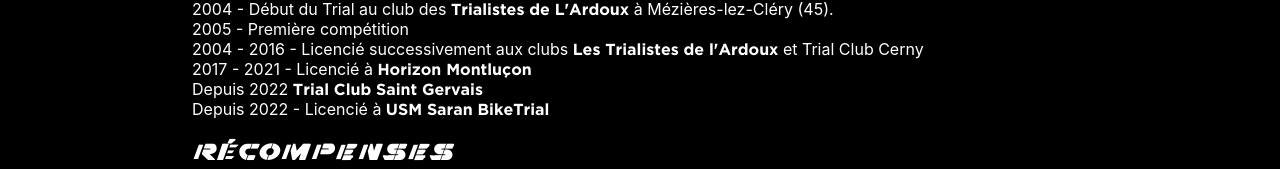
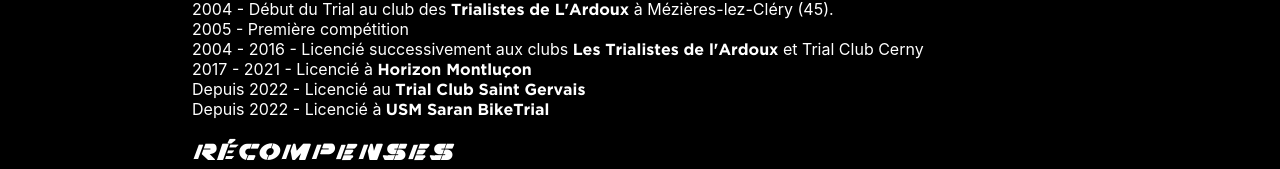
Before and after one commit to LouisGrillon/PerfLouisGrillon, a React (Vite) app in the folder perflouisgrillon/: page /about in a window 1280 px wide. Shown: the part 331-500 px from the top of the page. Built offline with nearby package versions, Linux system fonts and the light colour scheme; no server answers; a web font is replaced by a local one.

Commit message:
Update About.jsx

```diff
--- a/perflouisgrillon/src/Components/About/About.jsx
+++ b/perflouisgrillon/src/Components/About/About.jsx
@@ -24,7 +24,7 @@ function About() {
                 <span className='description'>2005 - {t('description_part_4')}</span> <br />
                 <span className='description'>2004 - 2016 - {t('formation_2004_2016')} <span className="important_Item"> Les Trialistes de l'Ardoux</span> {t('and')} Trial Club Cerny</span> <br />
                 <span className="description">2017 - 2021 - {t('formation_2017_2021')} <span className="important_Item">Horizon Montluçon</span></span><br />
-                <span className='description'>{t('formation_since_2022')}{" "} <span className="important_Item">Trial Club Saint Gervais</span></span><br />
+                <span className='description'>{t('formation_since_2022')} - {t('formation_2022')}{" "} <span className="important_Item">Trial Club Saint Gervais</span></span><br />
                 <span className="description">{t('formation_since_2022')} - {t('formation_saran')}{" "}<span className="important_Item">USM Saran BikeTrial</span></span><br />
             </div>
 
```
